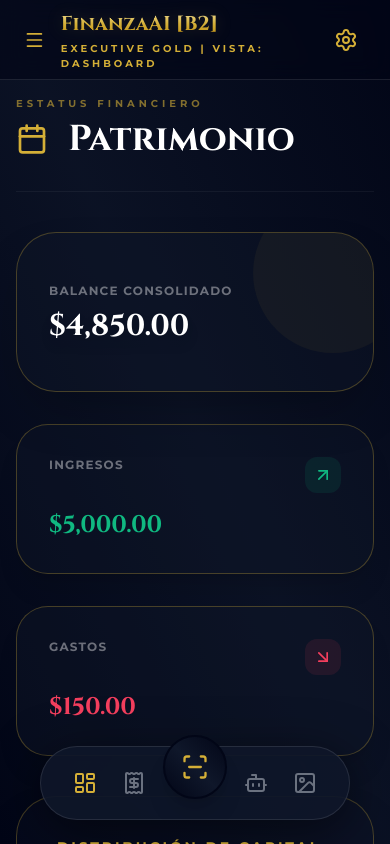
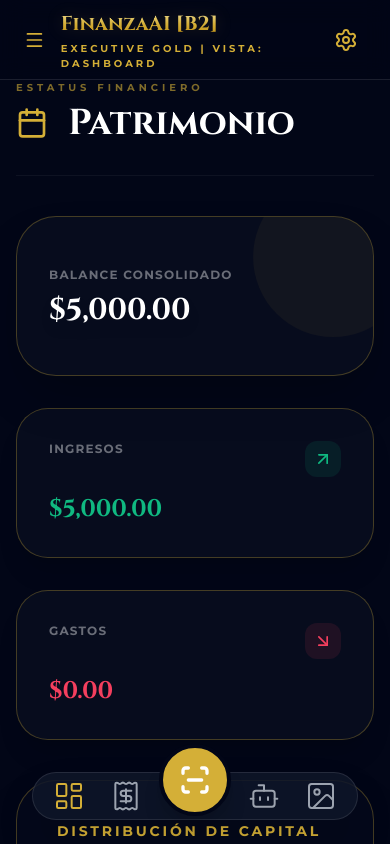
Before and after one commit to publicidadxacarlos-cell/FinanzaAI, a React (Vite) app: page / in a window 390 px wide. Built offline with nearby package versions, Linux system fonts and the light colour scheme; a web font is replaced by a local one.

Commit message:
Botonera capsula iconos gigantes 32px

```diff
--- a/src/App.tsx
+++ b/src/App.tsx
@@ -8,13 +8,7 @@ import Assistant from './pages/Assistant';
 import VisionBoard from './pages/VisionBoard';
 import Settings from './pages/Settings';
 import { View, Transaction, TransactionType, AppTheme } from './types';
-import {
-  LayoutDashboard,
-  Receipt,
-  ScanLine,
-  Bot,
-  Image as ImageIcon,
-} from 'lucide-react';
+import { LayoutDashboard, Receipt, ScanLine, Bot, Image as ImageIcon } from 'lucide-react';
 
 const THEMES: AppTheme[] = [
   { id: 'executive', name: 'Executive Gold', primary: 'bg-gold-500', hover: 'hover:bg-gold-600', text: 'text-gold-500', gradient: 'from-[#020617] via-[#0f172a] to-[#020617]', secondary: 'border-gold-500/30' },
@@ -22,16 +16,12 @@ const THEMES: AppTheme[] = [
   { id: 'amethyst', name: 'Amethyst Luxe', primary: 'bg-purple-600', hover: 'hover:bg-purple-500', text: 'text-purple-400', gradient: 'from-[#020617] via-[#1a0b2e] to-[#020617]', secondary: 'border-purple-500/40' }
 ];
 
-const INITIAL_DATA: Transaction[] = [
-    { id: '1', date: '2023-10-25', description: 'Inversión Portfolio', amount: 5000, category: 'Inversión', type: TransactionType.INCOME },
-    { id: '2', date: '2023-10-26', description: 'Cena de Negocios', amount: 150.00, category: 'Comida', type: TransactionType.EXPENSE },
-];
+const INITIAL_DATA: Transaction[] = [{ id: '1', date: '2023-10-25', description: 'Inversión Portfolio', amount: 5000, category: 'Inversión', type: TransactionType.INCOME }];
 
 const App: React.FC = () => {
   const [currentView, setView] = useState<View>(View.DASHBOARD);
   const [isSidebarOpen, setSidebarOpen] = useState(false);
   const [currentTheme, setCurrentTheme] = useState<AppTheme>(THEMES[0]);
-  const [isSyncing, setIsSyncing] = useState(false);
   const [transactions, setTransactions] = useState<Transaction[]>(() => {
       const saved = localStorage.getItem('transactions');
       return saved ? JSON.parse(saved) : INITIAL_DATA;
@@ -40,54 +30,58 @@ const App: React.FC = () => {
   useEffect(() => { localStorage.setItem('transactions', JSON.stringify(transactions)); }, [transactions]);
 
   return (
-    <div className="flex h-screen w-full bg-midnight overflow-hidden relative">
-      <div className={`absolute inset-0 bg-gradient-to-tr ${currentTheme.gradient} opacity-70 pointer-events-none transition-all duration-1000`}></div>
-
+    <div className={`flex h-screen w-full bg-midnight overflow-hidden relative ${currentTheme.id === 'executive' ? 'theme-executive' : ''}`}>
+      {/* Sidebar de tu código original */}
       <Sidebar currentView={currentView} setView={setView} isOpen={isSidebarOpen} toggle={() => setSidebarOpen(!isSidebarOpen)} currentTheme={currentTheme} setTheme={setCurrentTheme} themes={THEMES} />
 
-      <div className="flex-1 flex flex-col h-screen relative overflow-hidden md:ml-64">
+      <div className="flex-1 flex flex-col h-screen relative overflow-hidden md:ml-64 z-10">
 
-        <div className="sticky top-0 z-40">
+        {/* Tu MobileHeader blindado (Él ya maneja su propio espacio) */}
         <MobileHeader
           currentView={currentView}
           currentTheme={currentTheme}
           onMenuClick={() => setSidebarOpen(true)}
           onSettingsClick={() => setView(View.SETTINGS)}
         />
-        </div>
 
-        <main className="flex-1 overflow-y-auto px-4 pt-4 pb-24 md:pb-12 scroll-smooth">
-          <div className="max-w-6xl mx-auto">
-            {currentView === View.DASHBOARD && <Dashboard transactions={transactions} onExport={() => {}} onSync={() => {}} isSyncing={isSyncing} theme={currentTheme} />}
+        {/* Contenido principal con scroll limpio */}
+        <main className="flex-1 overflow-y-auto px-4 pb-32">
+          <div className="max-w-6xl mx-auto animate-fade-in">
+            {currentView === View.DASHBOARD && <Dashboard transactions={transactions} onExport={() => {}} onSync={() => {}} isSyncing={false} theme={currentTheme} />}
             {currentView === View.ASSISTANT && <Assistant theme={currentTheme} />}
-            {currentView === View.TRANSACTIONS && <Transactions transactions={transactions} addTransaction={(t) => setTransactions([t, ...transactions])} updateTransaction={(t) => setTransactions(transactions.map(i => i.id === t.id ? t : i))} deleteTransaction={(id) => setTransactions(transactions.filter(i => i.id !== id))} theme={currentTheme} />}
+            {currentView === View.TRANSACTIONS && <Transactions transactions={transactions} addTransaction={(t) => setTransactions([t, ...transactions])} theme={currentTheme} />}
             {currentView === View.SCANNER && <Scanner onScanComplete={(t) => setTransactions([t, ...transactions])} theme={currentTheme} />}
             {currentView === View.VISION_BOARD && <VisionBoard theme={currentTheme} />}
-            {currentView === View.SETTINGS && <Settings theme={currentTheme} onSync={() => {}} isSyncing={isSyncing} onClearData={() => setTransactions([])} themes={THEMES} setTheme={setCurrentTheme} />}
+            {currentView === View.SETTINGS && <Settings theme={currentTheme} onSync={() => {}} isSyncing={false} onClearData={() => {}} themes={THEMES} setTheme={setCurrentTheme} />}
           </div>
         </main>
 
-        {/* NAV ULTRA-FINA CON ICONOS GRANDES */}
-        <nav className="md:hidden fixed bottom-6 inset-x-10 bg-navy/90 backdrop-blur-3xl border border-white/10 px-6 py-1 flex justify-between items-center z-50 rounded-full shadow-[0_10px_50px_rgba(0,0,0,0.5)]">
-           <button onClick={() => setView(View.DASHBOARD)} className={`p-2 transition-all ${currentView === View.DASHBOARD ? currentTheme.text : 'text-gray-500'}`}>
-              <LayoutDashboard size={24} />
-           </button>
-           <button onClick={() => setView(View.TRANSACTIONS)} className={`p-2 transition-all ${currentView === View.TRANSACTIONS ? currentTheme.text : 'text-gray-500'}`}>
-              <Receipt size={24} />
+        {/* BOTONERA: Cuadro ultra-fino (h-12) + Iconos grandes (size 32) */}
+        <nav className="md:hidden fixed bottom-6 inset-x-8 z-[100]">
+          <div className="bg-navy/80 backdrop-blur-3xl border border-white/10 h-12 rounded-full flex justify-around items-center px-2 shadow-2xl">
+            <button onClick={() => setView(View.DASHBOARD)} className={`p-2 transition-all ${currentView === View.DASHBOARD ? currentTheme.text : 'text-gray-400'}`}>
+              <LayoutDashboard size={32} strokeWidth={1.5} />
             </button>
 
+            <button onClick={() => setView(View.TRANSACTIONS)} className={`p-2 transition-all ${currentView === View.TRANSACTIONS ? currentTheme.text : 'text-gray-400'}`}>
+              <Receipt size={32} strokeWidth={1.5} />
+            </button>
+
+            {/* Botón Central Scanner más prominente */}
             <div className="relative -translate-y-4">
-               <button onClick={() => setView(View.SCANNER)} className={`bg-gradient-to-tr ${currentTheme.gradient} p-4 rounded-full border-2 border-midnight shadow-xl ${currentTheme.text} active:scale-90 transition-transform`}>
-                  <ScanLine size={28} />
+               <button onClick={() => setView(View.SCANNER)} className={`${currentTheme.primary} p-4 rounded-full border-4 border-midnight shadow-xl text-white active:scale-95 transition-transform`}>
+                  <ScanLine size={32} strokeWidth={2.5} />
                </button>
             </div>
 
-           <button onClick={() => setView(View.ASSISTANT)} className={`p-2 transition-all ${currentView === View.ASSISTANT ? currentTheme.text : 'text-gray-500'}`}>
-              <Bot size={24} />
+            <button onClick={() => setView(View.ASSISTANT)} className={`p-2 transition-all ${currentView === View.ASSISTANT ? currentTheme.text : 'text-gray-400'}`}>
+              <Bot size={32} strokeWidth={1.5} />
             </button>
-           <button onClick={() => setView(View.VISION_BOARD)} className={`p-2 transition-all ${currentView === View.VISION_BOARD ? currentTheme.text : 'text-gray-500'}`}>
-              <ImageIcon size={24} />
+
+            <button onClick={() => setView(View.VISION_BOARD)} className={`p-2 transition-all ${currentView === View.VISION_BOARD ? currentTheme.text : 'text-gray-400'}`}>
+              <ImageIcon size={32} strokeWidth={1.5} />
             </button>
+          </div>
         </nav>
       </div>
     </div>
```
Lines whose indentation alone changed are shown as unchanged.
